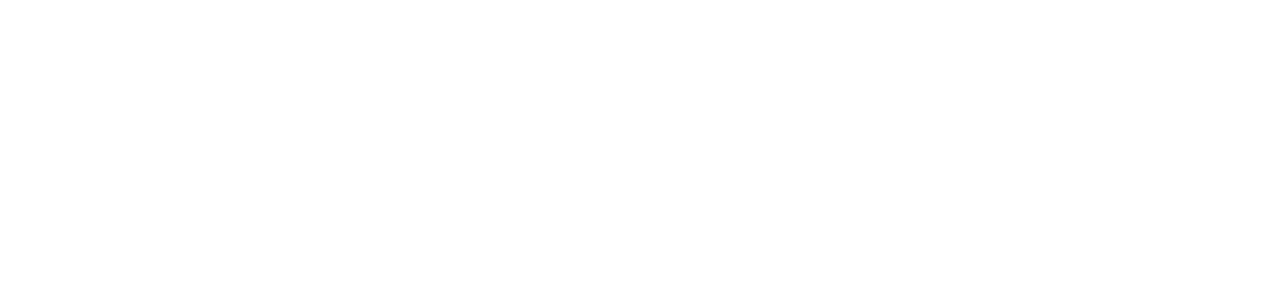
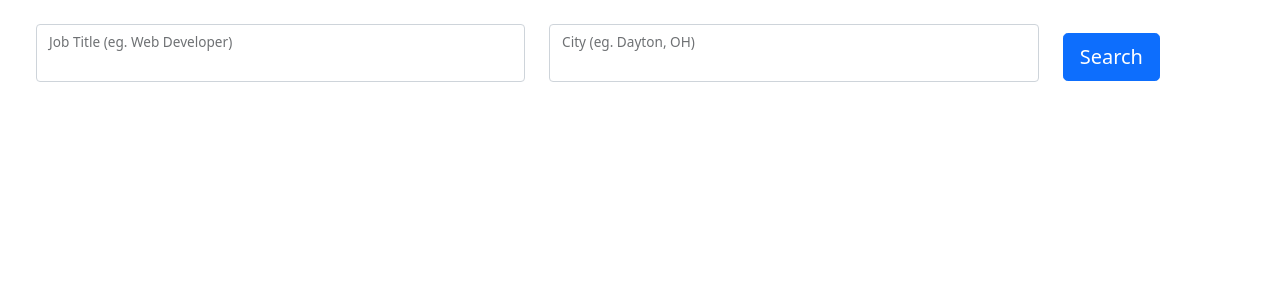
Before and after one commit to Djosc/job-collector-client, a React (Create React App) app: page / in a window 1280 px wide. Shown: the top 300 px of the page. Built offline with nearby package versions, Linux system fonts and the light colour scheme; the HTML template or start-up script is replaced by a standard one.

Commit message:
Setup search bars to gather queries and send to backend

```diff
--- a/package.json
+++ b/package.json
@@ -6,7 +6,10 @@
     "@testing-library/jest-dom": "^5.16.2",
     "@testing-library/react": "^12.1.2",
     "@testing-library/user-event": "^13.5.0",
+    "axios": "^0.25.0",
+    "bootstrap": "^5.1.3",
     "react": "^17.0.2",
+    "react-bootstrap": "^2.1.2",
     "react-dom": "^17.0.2",
     "react-scripts": "5.0.0",
     "web-vitals": "^2.1.4"
--- a/public/index.html
+++ b/public/index.html
@@ -1,14 +1,12 @@
 <!DOCTYPE html>
 <html lang="en">
+
 <head>
   <meta charset="utf-8" />
   <link rel="icon" href="%PUBLIC_URL%/favicon.ico" />
   <meta name="viewport" content="width=device-width, initial-scale=1" />
   <meta name="theme-color" content="#000000" />
-    <meta
-      name="description"
-      content="Web site created using create-react-app"
-    />
+  <meta name="description" content="Web site created using create-react-app" />
   <link rel="apple-touch-icon" href="%PUBLIC_URL%/logo192.png" />
   <!--
       manifest.json provides metadata used when your web app is installed on a
@@ -24,8 +22,11 @@
       work correctly both with client-side routing and a non-root public URL.
       Learn how to configure a non-root public URL by running `npm run build`.
     -->
+  <link rel="stylesheet" href="https://cdn.jsdelivr.net/npm/bootstrap@5.1.3/dist/css/bootstrap.min.css"
+    integrity="sha384-1BmE4kWBq78iYhFldvKuhfTAU6auU8tT94WrHftjDbrCEXSU1oBoqyl2QvZ6jIW3" crossorigin="anonymous" />
   <title>React App</title>
 </head>
+
 <body>
   <noscript>You need to enable JavaScript to run this app.</noscript>
   <div id="root"></div>
@@ -40,4 +41,5 @@
       To create a production bundle, use `npm run build` or `yarn build`.
     -->
 </body>
+
 </html>
--- a/src/App.js
+++ b/src/App.js
@@ -1,7 +1,33 @@
+import SearchBar from './components/SearchBar';
+import axios from 'axios';
 import './App.css';
 
 function App() {
-	return <div className="App"></div>;
+	const getJobs = async ({ jobString, cityString, radius, sort, numberOfPages }) => {
+		const jobsEndpoint = 'https://localhost:8080/indeedJobs';
+
+		let queryUrl = jobsEndpoint + '?job=' + jobString;
+		queryUrl += '&city=' + cityString;
+		queryUrl += '&radius=' + radius;
+		queryUrl += '&sort=' + sort;
+		queryUrl += '&pages=' + numberOfPages;
+
+		// const qUrlEncoded = encodeURI(queryUrl);
+
+		axios
+			// .get(qUrlEncoded)
+			.get(queryUrl)
+			.then((jobData) => {
+				console.log(jobData);
+			})
+			.catch((err) => console.log(err));
+	};
+
+	return (
+		<div className="App">
+			<SearchBar getJobs={getJobs} />
+		</div>
+	);
 }
 
 export default App;
--- /dev/null
+++ b/src/components/SearchBar.js
@@ -0,0 +1,70 @@
+import React, { useState } from 'react';
+import { Form, FloatingLabel, Button, Row, Col, Container } from 'react-bootstrap';
+
+const SearchBar = (props) => {
+	const [jobString, setJobString] = useState('');
+	const [cityString, setCityString] = useState('');
+	const [radius, setRadius] = useState('25');
+	const [sort, setSort] = useState('relevance');
+	const [numberOfPages, setNumberOfPages] = useState('1');
+
+	const handleSubmit = (e) => {
+		e.preventDefault();
+		// console.log(cityString, jobString);
+		props.getJobs({
+			jobString: jobString,
+			cityString: cityString,
+			radius: radius,
+			sort: sort,
+			numberOfPages: numberOfPages,
+		});
+	};
+
+	return (
+		<div className="search-bar-wrap">
+			<Container fluid className="px-2">
+				<Row className="justify-content-center align-items-center mt-4 mx-3">
+					<Col sm={5} md={5}>
+						<FloatingLabel
+							controlId="floatingInput"
+							label="Job Title (eg. Web Developer)"
+							className="mb-3"
+						>
+							<Form.Control
+								type="text"
+								value={jobString}
+								onChange={(e) => setJobString(e.target.value)}
+							></Form.Control>
+						</FloatingLabel>
+					</Col>
+					<Col sm={5} md={5}>
+						<FloatingLabel
+							controlId="floatingInput"
+							label="City (eg. Dayton, OH)"
+							className="mb-3"
+						>
+							<Form.Control
+								type="text"
+								value={cityString}
+								onChange={(e) => setCityString(e.target.value)}
+							></Form.Control>
+						</FloatingLabel>
+					</Col>
+					<Col sm={2} md={2} className="">
+						<Button
+							variant="primary"
+							size="lg"
+							type="submit"
+							onClick={handleSubmit}
+							className="mb-2"
+						>
+							Search
+						</Button>
+					</Col>
+				</Row>
+			</Container>
+		</div>
+	);
+};
+
+export default SearchBar;
```
Also changed, not shown: 1 other file (tests, documents, lock files or other folders). Lines whose indentation alone changed are shown as unchanged.
